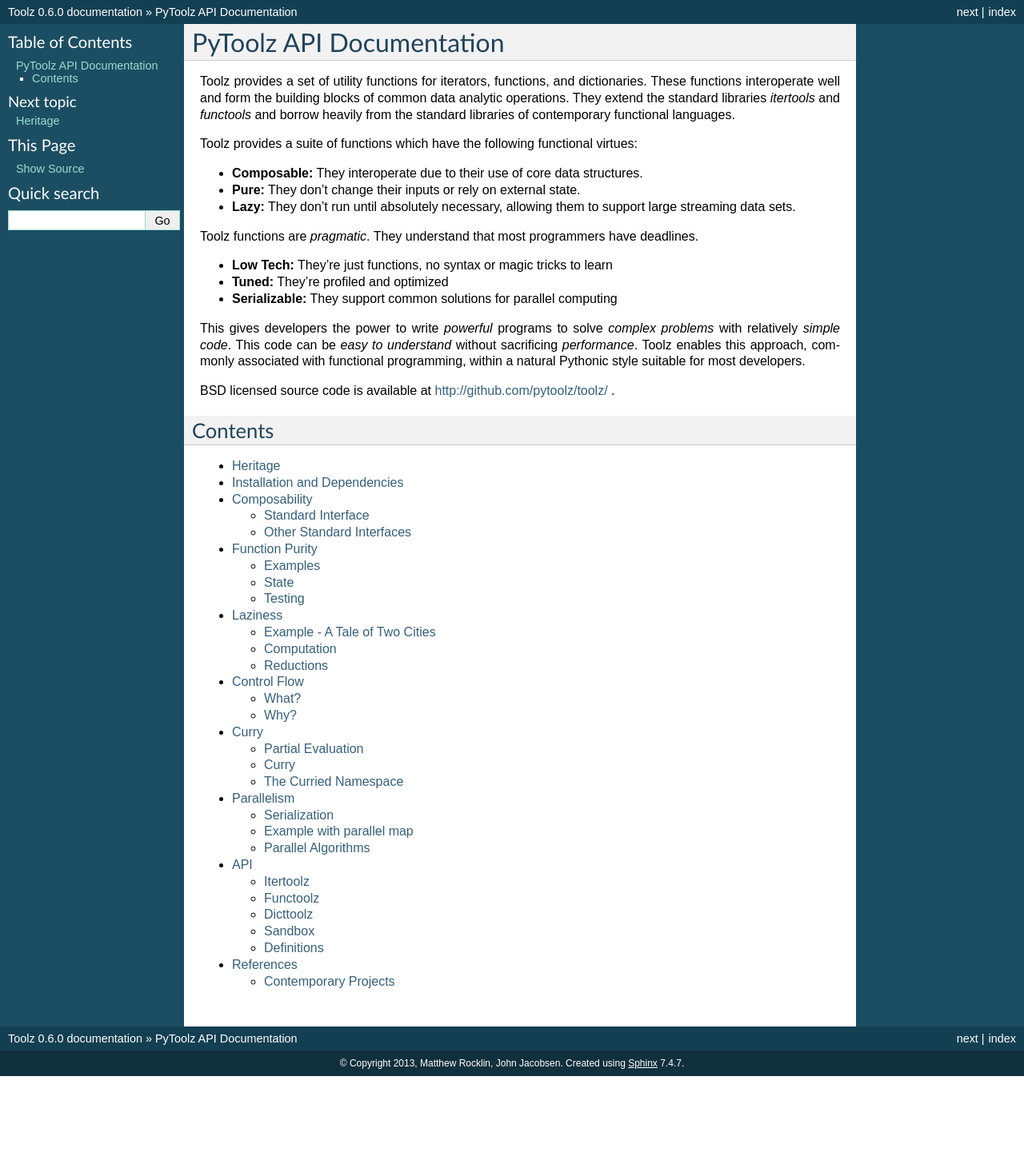
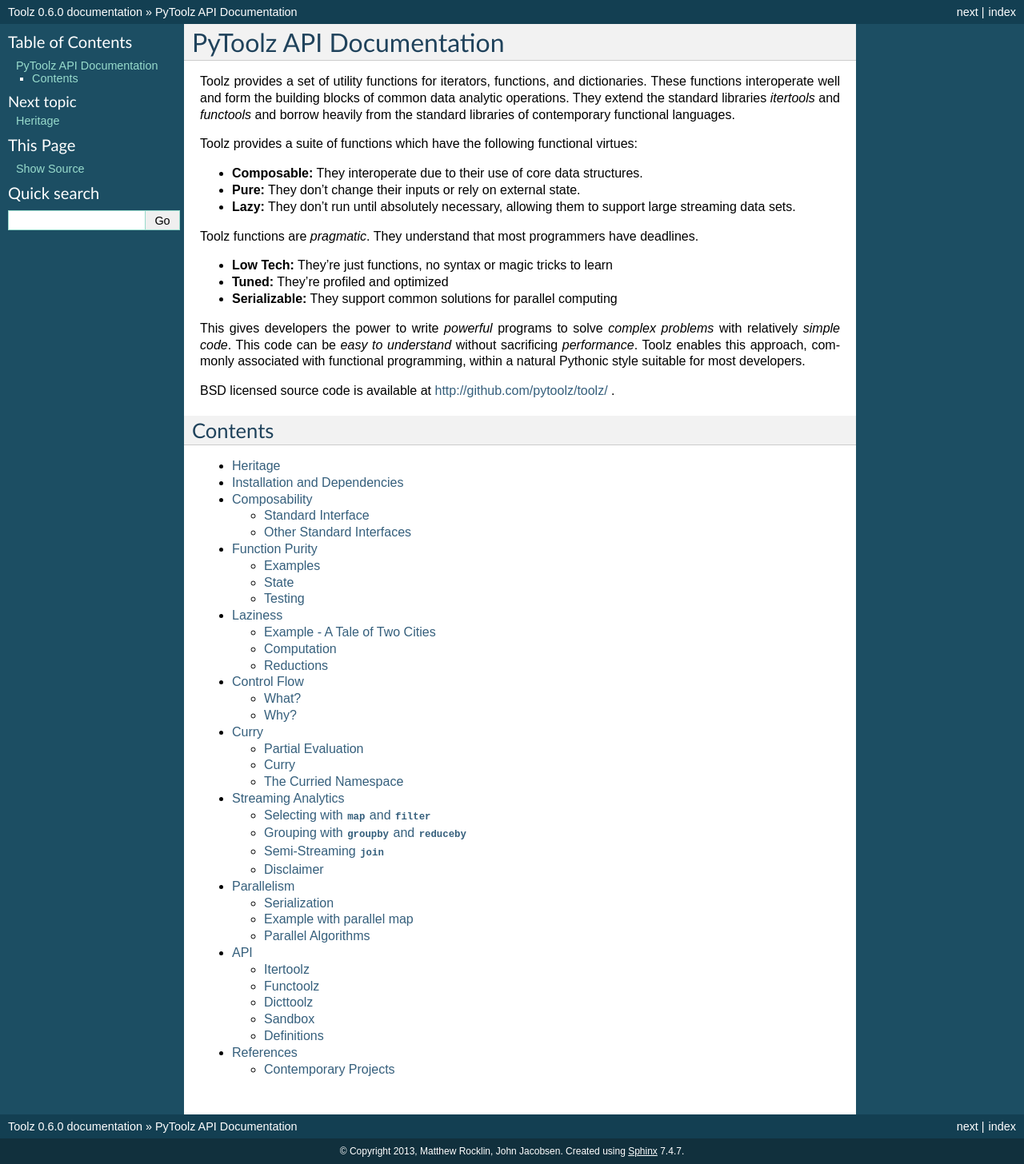
Before and after one commit to pytoolz/toolz, a Sphinx documentation site: the page built from doc/source/index.rst, in a window 1280 px wide. Shown: the whole page at 80% size. Built offline with Sphinx 7.4.7, drawn with Linux system fonts in a browser that asks for light colours; the version number is read from the project's files by our own code; before the commit the page ends 1346 px from its top, so only the background shows below that; some of the changed lines change nothing that is shown.

Commit message:
add streaming analytics doc page

```diff
--- a/doc/source/index.rst
+++ b/doc/source/index.rst
@@ -43,6 +43,7 @@
    laziness.rst
    control.rst
    curry.rst
+   streaming-analytics.rst
    parallelism.rst
    api.rst
    references.rst
--- /dev/null
+++ b/doc/source/streaming-analytics.rst
@@ -0,0 +1,266 @@
+Streaming Analytics
+===================
+
+The toolz functions can be composed to analyze large streaming datasets.
+Toolz supports common analytics patterns like the selection, grouping,
+reduction, and joining of data through pure composable functions.  These
+functions often have analogs to familiar operations in other data analytics
+platforms like SQL or Pandas.
+
+
+Selecting with ``map`` and ``filter``
+-------------------------------------
+
+Simple projection and linear selection from a sequence is acheived through the
+standard functions ``map`` and ``filter``.
+
+.. code::
+
+   SELECT name, balance
+   FROM accounts
+   WHERE balance > 150
+
+These functions correspond to the SQL commands ``SELECT`` and ``WHERE``.
+
+.. code::
+
+   >>> accounts = [(1, 'Alice', 100, 'F'),  # id, name, balance, gender
+   ...             (2, 'Bob', 200, 'M'),
+   ...             (3, 'Charlie', 150, 'M'),
+   ...             (4, 'Dennis', 50, 'M'),
+   ...             (5, 'Edith', 300, 'F')]
+
+   >>> pipe(accounts, filter(lambda (id, name, balance, gender): balance > 150),
+   ...                map(get([1, 2])),
+   ...                list)
+
+Of course, these operations are also well supported with standard
+list/generator expressions syntax.  This syntax is more often used and
+generally considered to be more readable.
+
+.. code::
+
+   >>> [(name, balance) for (id, name, balance, gender) in accounts
+   ...                  if balance > 150]
+
+
+Grouping with ``groupby`` and ``reduceby``
+------------------------------------------
+
+We separate split-apply-combine operations into the following two concepts
+
+1.  Split the dataset into groups by some property
+2.  Reduce each of the groups with some synopsis
+
+Toolz supports this common workflow with a simple in-memory solution and with a
+more sophisticated streaming solution.
+
+
+In Memory
+^^^^^^^^^
+
+The in-memory solution depends on the functions `groupby`_ to split, and
+`valmap`_ to apply/combine.
+
+.. code::
+
+   SELECT gender, sum(balance)
+   FROM accounts
+   GROUPBY gender
+
+We first show these two functions piece by piece to show the intermediate
+groups.
+
+.. code::
+
+   >>> groupby(get(3), accounts)
+   {'F': [(1, 'Alice', 100, 'F'), (5, 'Edith', 300, 'F')],
+    'M': [(2, 'Bob', 200, 'M'), (3, 'Charlie', 150, 'M'), (4, 'Dennis', 50, 'M')]}
+
+   >>> valmap(compose(sum, map(get(2))), _)
+   {'F': 400, 'M': 400}
+
+
+Then we chain them together into a single computation
+
+.. code::
+   >>> pipe(accounts, groupby(get(3)),
+   ...                valmap(compose(sum, map(get(2)))))
+   {'F': 400, 'M': 400}
+
+
+Streaming
+^^^^^^^^^
+
+The ``groupby`` function collects the entire dataset in memory into a
+dictionary.  While convenient, the ``groupby`` operation is *not streaming* and
+so this approach is limited to what can comfortably fit into memory.
+
+Toolz acheives streaming split-apply-combine with `reduceby`_ which performs a
+simultaneous reduction on each group as elements stream in.  To understand this
+section you should first be familiar with the builtin funciton ``reduce``.
+
+The ``reduceby`` operation takes a key function, like ``groupby`` and a binary
+operator like ``add`` or ``lesser = lambda acc, x: acc if acc < x else x``.  It
+is unable to accept full reduction operations like ``sum`` or ``min`` as these
+would require access to the entire group at once.  Here is a simple example:
+
+.. code::
+
+   >>> def iseven(n):
+   ...     return n % 2 == 0
+
+   >>> def add(x, y):
+   ...     return x + y
+
+   >>> reduceby(iseven, add, [1, 2, 3, 4])
+   {True: 6, False: 4}
+
+
+The challenge to using ``reduceby`` often lies in the construction of a
+suitable binary operator.  Here is the solution for our accounts example:
+
+.. code::
+
+   >>> binop = lambda acc, (id, name, bal, gend): acc + bal
+   >>> initial_value = 0
+
+   >>> reduceby(get(3), binop, accounts, initial_value)
+   {'F': 400, 'M': 400}
+
+
+This construction supports ``accounts`` datasets that could be much larger than
+available memory.  Only the reduced result must be able to fit comfortably in
+memory and this is rarely an issue, even for very large computations.
+
+
+Semi-Streaming ``join``
+-----------------------
+
+We register multiple datasets together with `join`_.  Consider a second
+dataset storing addresses by ID
+
+.. code::
+
+   >>> addresses = [(1, '123 Main Street'),  # id, address
+   ...              (2, '5 Adams Way'),
+   ...              (5, '34 Rue St Michel')]
+
+We can join this dataset against our accounts dataset by specifying attributes
+which register different elements with each other; in this case they share a
+common first column, id.
+
+
+.. code::
+
+   SELECT accounts.name, addresses.address
+   FROM accounts, addresses
+   WHERE accounts.id = addresses.id
+
+.. code::
+
+   >>> result = join(first, first, accounts, addresses)
+
+   >>> for ((_, name, _, _), (_, addr)) in result:
+   ...     print((name, addr))
+   ('Alice', '123 Main Street')
+   ('Bob', '5 Adams Way')
+   ('Edith', '34 Rue St Michel')
+
+Join takes four main arguments, a left and right key function and a left and
+right sequence.  It returns a sequence of pairs of matching items.  In the
+example above we unpack this tuple to get the fields that we want (``name`` and
+``address``) from the result.
+
+Join on arbitrary functions / data
+^^^^^^^^^^^^^^^^^^^^^^^^^^^^^^^^^^
+
+Those familiar with SQL are accustomed to this sort of join on columns.  We
+note that a functional join need not operate on tuples and that key functions
+need not get particular columns.  In the example below we match numbers from two collections so that exactly one is even and one is odd.
+
+.. code::
+
+   >>> iseven = lambda x: x % 2 == 0
+   >>> isodd  = lambda x: x % 2 == 1
+
+   >>> list(join(iseven, isodd, [1, 2, 3, 4], [7, 8, 9]))
+   [(2, 7), (4, 7), (1, 8), (3, 8), (2, 9), (4, 9)]
+
+
+Semi-Streaming Join
+^^^^^^^^^^^^^^^^^^^
+
+The Toolz Join operation fully evaluates the LEFT sequence and streams the
+RIGHT sequence through memory.  Thus, if streaming support is desired the
+larger of the two sequences should always occupy the right side of the join.
+
+
+Algorithmic Complexity
+^^^^^^^^^^^^^^^^^^^^^^
+
+The semi-streaming join operation in ``toolz`` is asymptotically optimal.
+Computationally it is linear in the size of the input + output.  In terms of
+storage the left sequence must fit in memory but the right sequence is free to
+stream.
+
+
+More complex Example
+^^^^^^^^^^^^^^^^^^^^
+
+The accounts example above composes two one-to-one relationships; there was
+exactly one name per ID and one address per ID.  This need not be the case.
+The join abstraction is sufficiently flexible to join one-to-many or even
+many-to-many relationships.  The following example finds a city/person pairs where that person has a friend who has a residence in that city.  This is an example of joining two many-to-many relationships because a person may have many friends and because a friend may have many residences.
+
+
+.. code::
+
+   >>> friends = [('Alice', 'Edith'),
+   ...            ('Alice', 'Zhao'),
+   ...            ('Edith', 'Alice'),
+   ...            ('Zhao', 'Alice'),
+   ...            ('Zhao', 'Edith')]
+
+   >>> cities = [('Alice', 'NYC'),
+   ...           ('Alice', 'Chicago'),
+   ...           ('Dan', 'Syndey'),
+   ...           ('Edith', 'Paris'),
+   ...           ('Edith', 'Berlin'),
+   ...           ('Zhao', 'Shanghai')]
+
+   >>> # Vacation opportunities
+   >>> # In what cities do people have friends?
+   >>> result = join(second, first, friends, cities)
+   >>> for ((a, b), (c, d)) in sorted(unique(result)):
+   ...     print((a, d))
+   ('Alice', 'Berlin')
+   ('Alice', 'Paris')
+   ('Alice', 'Shanghai')
+   ('Edith', 'Chicago')
+   ('Edith', 'NYC')
+   ('Zhao', 'Chicago')
+   ('Zhao', 'NYC')
+   ('Zhao', 'Berlin')
+   ('Zhao', 'Paris')
+
+Join is computationally powerful
+
+*   It is expressive enough to cover a wide set of analytics operations
+*   It runs in linear time relative to the size of the input and output
+*   Only the left sequence must fit in memory
+
+
+Disclaimer
+----------
+
+Toolz is a general purpose functional standard library, not a library for data
+analytics.  While there are some obvious benefits (streaming, composition, ...)
+users interested in data analytics might be better served by using projects
+specific to data analytics like Pandas or SQLAlchemy.
+
+
+.. _groupby: http://toolz.readthedocs.org/en/latest/api.html#toolz.itertoolz.groupby
+.. _join: http://toolz.readthedocs.org/en/latest/api.html#toolz.itertoolz.join
+.. _reduceby: http://toolz.readthedocs.org/en/latest/api.html#toolz.itertoolz.reduceby
+.. _valmap: http://toolz.readthedocs.org/en/latest/api.html#toolz.itertoolz.valmap
```
